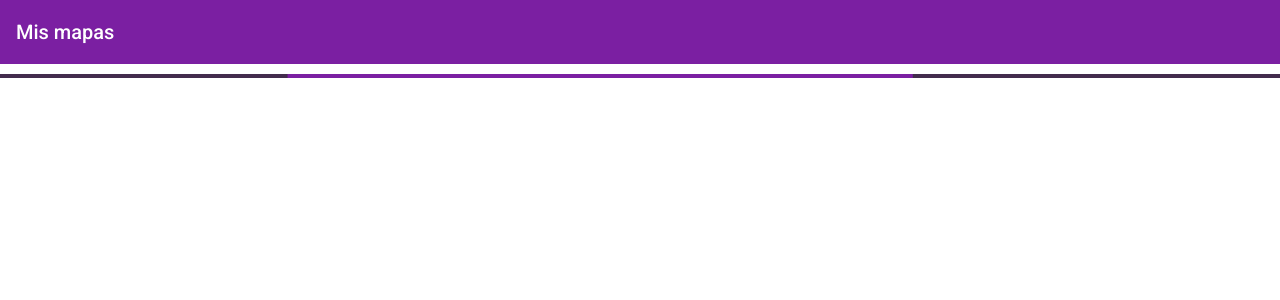
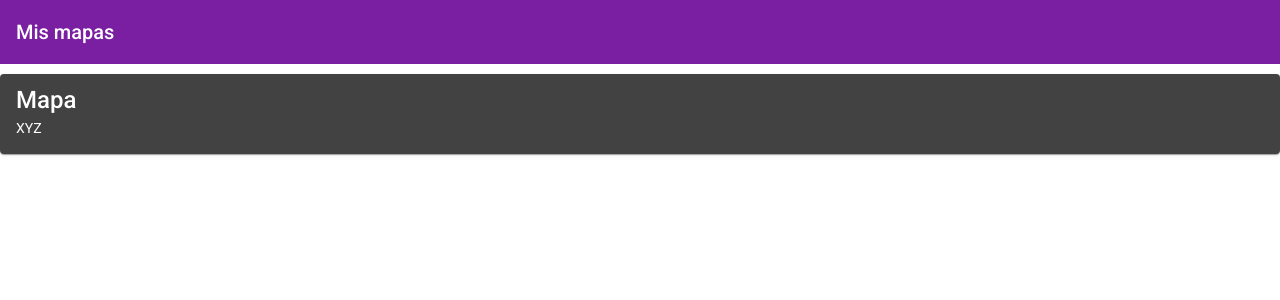
Before and after one commit to ejcordoba/udemy-courses-angular-10, an Angular app in the folder 12-mapas/: page / in a window 1280 px wide. Shown: the top 300 px of the page. Built offline with nearby package versions, Linux system fonts and the light colour scheme.

Commit message:
section 16 - lesson 277 done

```diff
--- a/12-mapas/src/app/app.component.html
+++ b/12-mapas/src/app/app.component.html
@@ -2,13 +2,5 @@
     <span>Mis mapas</span>
 </mat-toolbar>
 <div class="main-container">
-    <!--     <button mat-raised-button>Basic</button>
-    <button mat-raised-button color="primary">Primary</button>
-    <button mat-raised-button color="accent">Accent</button>
-    <button mat-raised-button color="warn">Warn</button>
-    <button mat-raised-button disabled>Disabled</button>
-    <a mat-raised-button href="https://www.google.com/" target="_blank">Link</a> -->
-
-    <mat-progress-bar mode="query"></mat-progress-bar>
-
+    <app-mapa></app-mapa>
 </div>
--- a/12-mapas/src/app/app.module.ts
+++ b/12-mapas/src/app/app.module.ts
@@ -4,10 +4,12 @@
 import { AppComponent } from './app.component';
 import { BrowserAnimationsModule } from '@angular/platform-browser/animations';
 import { MaterialModule } from './material.module';
+import { MapaComponent } from './components/mapa/mapa.component';
 
 @NgModule({
   declarations: [
-    AppComponent
+    AppComponent,
+    MapaComponent
   ],
   imports: [
     BrowserModule,
--- /dev/null
+++ b/12-mapas/src/app/components/mapa/mapa.component.html
@@ -0,0 +1,6 @@
+<mat-card>
+    <mat-card-title> Mapa </mat-card-title>
+    <mat-card-content>
+        XYZ
+    </mat-card-content>
+</mat-card>
--- /dev/null
+++ b/12-mapas/src/app/components/mapa/mapa.component.ts
@@ -0,0 +1,15 @@
+import { Component, OnInit } from '@angular/core';
+
+@Component({
+  selector: 'app-mapa',
+  templateUrl: './mapa.component.html',
+  styleUrls: ['./mapa.component.css']
+})
+export class MapaComponent implements OnInit {
+
+  constructor() { }
+
+  ngOnInit(): void {
+  }
+
+}
```
Also changed, not shown: 12-mapas/src/app/material.module.ts (+6 -2 lines), 12-mapas/src/app/components/mapa/mapa.component.css (added), 1 other file (tests, documents, lock files or other folders).
